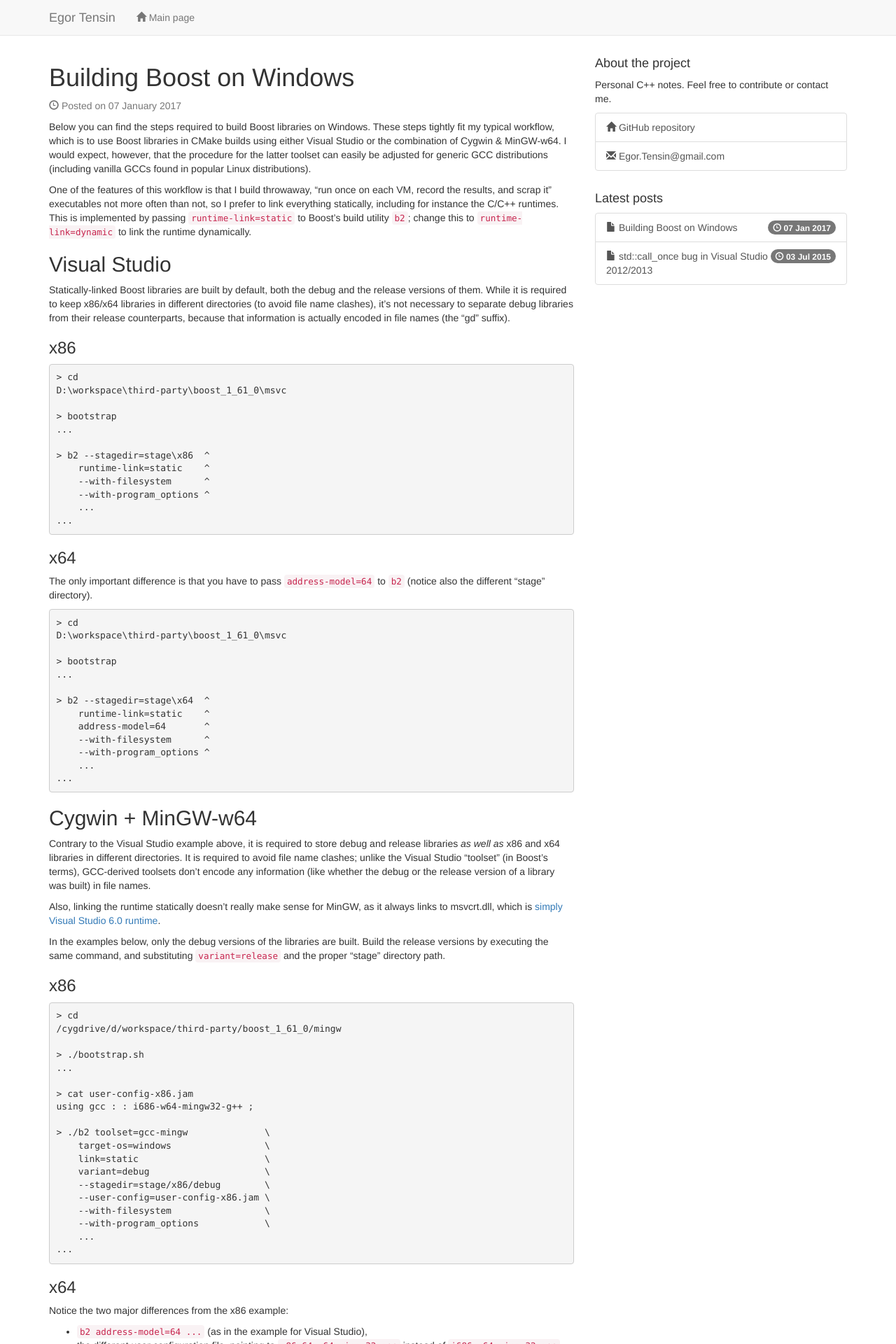
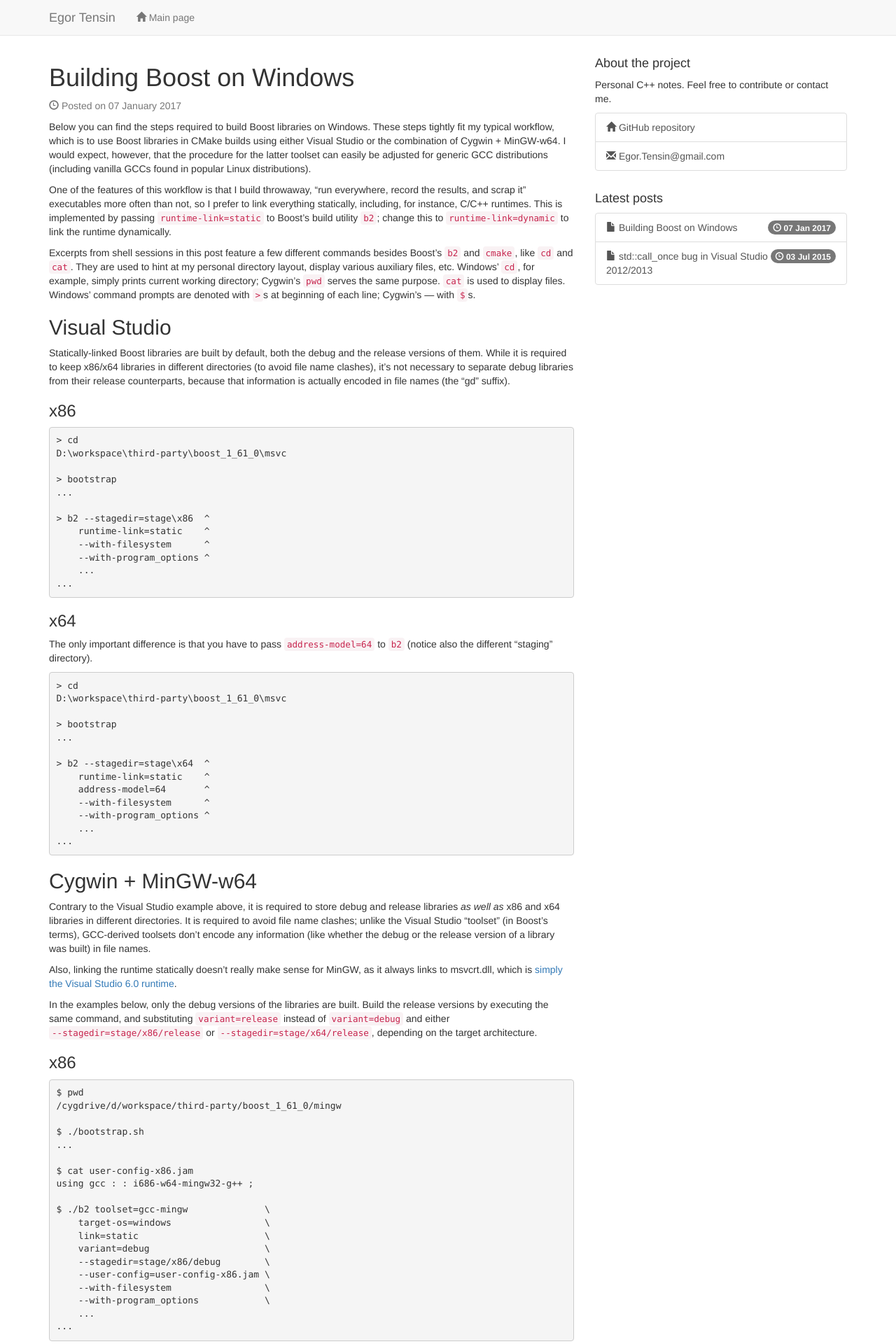
Before and after one commit to egor-tensin/jekyll-theme, a Jekyll site: the page built from _posts/2017-01-07-building-boost.md, in a window 1280 px wide. Shown: the top 1920 px of the page at 70% size. Built offline with Jekyll 4.4.1, drawn with Linux system fonts in a browser that asks for light colours; nearby versions of some CDN libraries; comment, search, counter and statistics services are not loaded; some of the changed text lies outside the part shown.

Commit message:
boost: update

````diff
--- a/_posts/2017-01-07-building-boost.md
+++ b/_posts/2017-01-07-building-boost.md
@@ -3,22 +3,34 @@
 layout: post
 excerpt: >
   This post describes the process of building Boost on Windows using either
-  Visual Studio or the combination of Cygwin & MinGW-w64.
+  Visual Studio or the combination of Cygwin + MinGW-w64.
+custom_css:
+  - code-nowrap.css
 ---
 Below you can find the steps required to build Boost libraries on Windows.
 These steps tightly fit my typical workflow, which is to use Boost libraries in
-CMake builds using either Visual Studio or the combination of Cygwin &
+CMake builds using either Visual Studio or the combination of Cygwin +
 MinGW-w64.
 I would expect, however, that the procedure for the latter toolset can easily
 be adjusted for generic GCC distributions (including vanilla GCCs found in
 popular Linux distributions).
 
-One of the features of this workflow is that I build throwaway, "run once on
-each VM, record the results, and scrap it" executables not more often than not,
-so I prefer to link everything statically, including for instance the C/C++
+One of the features of this workflow is that I build throwaway, "run
+everywhere, record the results, and scrap it" executables more often than not,
+so I prefer to link everything statically, including, for instance, C/C++
 runtimes.
 This is implemented by passing `runtime-link=static` to Boost's build utility
 `b2`; change this to `runtime-link=dynamic` to link the runtime dynamically.
+
+Excerpts from shell sessions in this post feature a few different commands
+besides Boost's `b2` and `cmake`, like `cd` and `cat`.
+They are used to hint at my personal directory layout, display various
+auxiliary files, etc.
+Windows' `cd`, for example, simply prints current working directory; Cygwin's
+`pwd` serves the same purpose.
+`cat` is used to display files.
+Windows' command prompts are denoted with `>`s at beginning of each line;
+Cygwin's &mdash; with `$`s.
 
 Visual Studio
 -------------
@@ -50,7 +62,7 @@
 ### x64
 
 The only important difference is that you have to pass `address-model=64` to
-`b2` (notice also the different "stage" directory).
+`b2` (notice also the different "staging" directory).
 
 ```
 > cd
@@ -78,27 +90,29 @@
 whether the debug or the release version of a library was built) in file names.
 
 Also, linking the runtime statically doesn't really make sense for MinGW, as it
-always links to msvcrt.dll, which is [simply Visual Studio 6.0 runtime].
+always links to msvcrt.dll, which is [simply the Visual Studio 6.0 runtime].
 
-[simply Visual Studio 6.0 runtime]: https://sourceforge.net/p/mingw-w64/wiki2/The%20case%20against%20msvcrt.dll/
+[simply the Visual Studio 6.0 runtime]: https://sourceforge.net/p/mingw-w64/wiki2/The%20case%20against%20msvcrt.dll/
 
 In the examples below, only the debug versions of the libraries are built.
 Build the release versions by executing the same command, and substituting
-`variant=release` and the proper "stage" directory path.
+`variant=release` instead of `variant=debug` and either
+`--stagedir=stage/x86/release` or `--stagedir=stage/x64/release`, depending
+on the target architecture.
 
 ### x86
 
 ```
-> cd
+$ pwd
 /cygdrive/d/workspace/third-party/boost_1_61_0/mingw
 
-> ./bootstrap.sh
+$ ./bootstrap.sh
 ...
 
-> cat user-config-x86.jam
+$ cat user-config-x86.jam
 using gcc : : i686-w64-mingw32-g++ ;
 
-> ./b2 toolset=gcc-mingw              \
+$ ./b2 toolset=gcc-mingw              \
     target-os=windows                 \
     link=static                       \
     variant=debug                     \
@@ -114,24 +128,24 @@
 
 Notice the two major differences from the x86 example:
 
-* `b2 address-model=64 ...` (as in the example for Visual Studio),
-* the different user configuration file, pointing to `x86_64-w64-mingw32-g++`
+* the addition of `address-model=64` (as in the example for Visual Studio),
+* a different "user" configuration file, pointing to `x86_64-w64-mingw32-g++`
 instead of `i686-w64-mingw32-g++`.
 
-Again, as in the example for Visual Studio, a different "stage" directory needs
-to be specified using the `--stagedir` parameter.
+Again, as in the example for Visual Studio, a different "staging" directory
+needs to be specified using the `--stagedir` parameter.
 
 ```
-> cd
+$ cd
 /cygdrive/d/workspace/third-party/boost_1_61_0/mingw
 
-> ./bootstrap.sh
+$ ./bootstrap.sh
 ...
 
-> cat user-config-x64.jam
+$ cat user-config-x64.jam
 using gcc : : x86_64-w64-mingw32-g++ ;
 
-> ./b2 toolset=gcc-mingw              \
+$ ./b2 toolset=gcc-mingw              \
     address-model=64                  \
     target-os=windows                 \
     link=static                       \
@@ -190,10 +204,10 @@
 #### x86
 
 ```
-> cd
+$ pwd
 /cygdrive/d/workspace/build/test_project/mingw/x86/debug
 
-> cmake -G "Unix Makefiles"                    \
+$ cmake -G "Unix Makefiles"                    \
     -D CMAKE_BUILD_TYPE=Debug                  \
     -D CMAKE_C_COMPILER=i686-w64-mingw32-gcc   \
     -D CMAKE_CXX_COMPILER=i686-w64-mingw32-g++ \
@@ -206,10 +220,10 @@
 #### x64
 
 ```
-> cd
+$ pwd
 /cygdrive/d/workspace/build/test_project/mingw/x64/debug
 
-> cmake -G "Unix Makefiles"                      \
+$ cmake -G "Unix Makefiles"                      \
     -D CMAKE_BUILD_TYPE=Debug                    \
     -D CMAKE_C_COMPILER=x86_64-w64-mingw32-gcc   \
     -D CMAKE_CXX_COMPILER=x86_64-w64-mingw32-g++ \
--- /dev/null
+++ b/css/code-nowrap.css
@@ -0,0 +1,3 @@
+code {
+  white-space: nowrap;
+}
````
